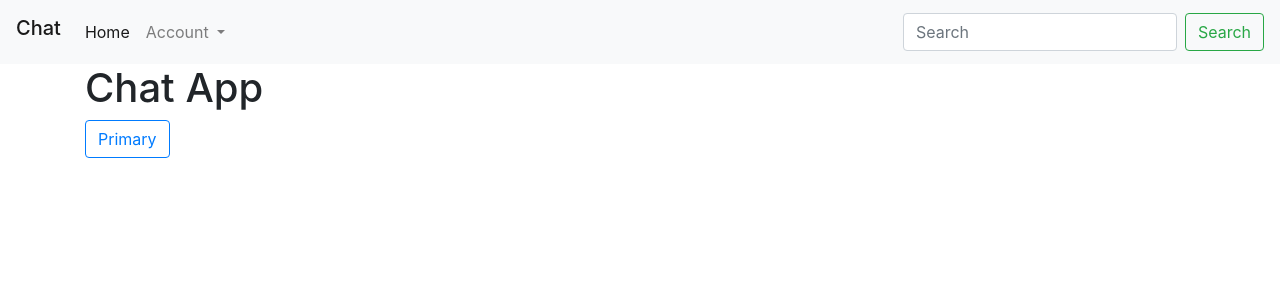
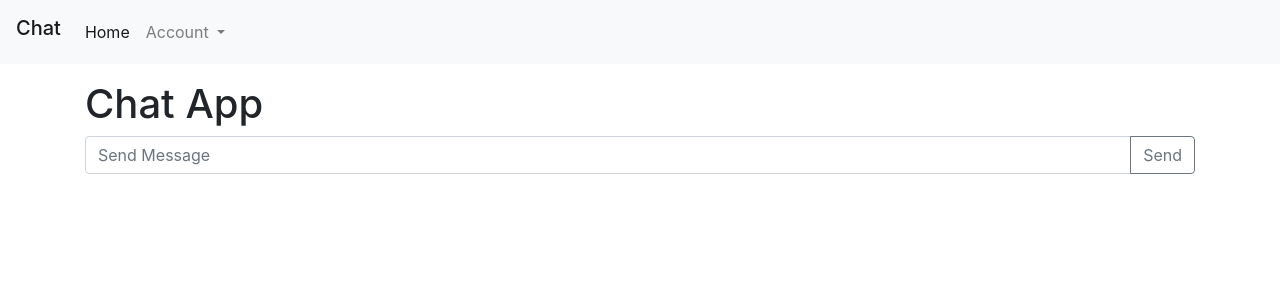
Before and after one commit to doerikeh/OnlineChat-Socket, a Flask app: template web/templates/index.html in a window 1280 px wide. Shown: the top 300 px of the page. Run offline with Flask 2, Linux system fonts and the light colour scheme; the template is opened without the code that fills it, so the values that code supplies are empty; some libraries are stand-ins or nearby versions.

Commit message:
chat web ui

```diff
--- a/web/app.py
+++ b/web/app.py
@@ -1,7 +1,11 @@
-from flask import Flask, render_template, url_for, redirect, session, request
-#from client import Clinet
+from flask import Flask, render_template, url_for, redirect, session, request, jsonify
+from client import Clinet
+from threading import Thread
+import time
 
 
+client = None
+message = []
 
 
 app = Flask(__name__)
@@ -9,13 +13,20 @@ app.secret_key = "Halo"
 
 NAME_KEY = "name"
 
+
+def disconnected():
+    global client
+    if client:
+        client.disconnected()
+
 @app.route("/login", methods=["POST", "GET"])
 def login():
+    disconnected()
     if request.method == "POST":
         print(request.form)
-        session[NAME_KEY] = request.form["name"]
+        session[NAME_KEY] = request.form["inputName"]
         return redirect(url_for("home"))
-    return render_template("login.html")
+    return render_template("login.html", **{ "session":"session"})
 
 @app.route("/logout")
 def logout():
@@ -26,15 +37,46 @@ def logout():
 @app.route('/')
 @app.route('/home')
 def home():
+    global client
+
     if NAME_KEY not in session:
         return redirect(url_for("login"))
-    return render_template("index.html")
+
+    client = Clinet(session[NAME_KEY])
+    return render_template("index.html", **{"login":True, "session":session})
 
 
-@app.route('/run')
-def run():
-    print("clicked")
+@app.route('/send_message', methods=["GET"])
+def send_message():
+    global client
+    msg = request.args.get("val")
+    if client:
+        client.send_messages(msg)
+
+
     return "none"
 
+
+@app.route('/get_messages')
+def get_message():
+    return jsonify({"messages":message})
+
+def update_pesan():
+    global message
+    run = True
+    while run:
+        time.sleep(1)
+        if not client: continue
+        new_pesan = client.get_messages()
+        message.extend(new_pesan)
+        for msg in new_pesan:
+            print(msg)
+            if msg == "{quit}":
+                run = False
+                break
+
+
+
 if __name__ == "__main__":
+    Thread(target=update_pesan).start()
     app.run(debug=True)
--- a/web/static/index.js
+++ b/web/static/index.js
@@ -1,17 +1,31 @@
 $(function() {
-    $('a#test').bind('click', function() {
-        $.getJSON('/run', // << HERE
+    $('#sendBtn').bind('click', function() {
+        var value = document.getElementById("msg").value
+        $.getJSON('/send_message',
+            {val:value},
             function(data) {
-                // do nothing
+
             });
-        return false;
-    });
+
+
 });
 
 
-function validate(name){
-    if(name.legnth >= 2){
-        return true;
-    };
-    return false;
+window.addEventListener("load", function(){
+    var updete_loop = this.setInterval(updete_message, 100);
+    updete_message()
+});
+
+
+
+function updete_message(){
+    fetch('/get_messages')
+        .then(function(response){
+            return response.text();
+        }).then(function(text){
+            console.log(' GET response text: ');
+            document.getElementById("test").innerHTML = text;
+        });
+       return false;
+    });
 };
--- a/web/templates/base.html
+++ b/web/templates/base.html
@@ -4,24 +4,24 @@
     <meta charset="utf-8">
     <meta name="viewport" content="width=device-width, initial-scale=1, shrink-to-fit=no">
     <link rel="stylesheet" href="https://stackpath.bootstrapcdn.com/bootstrap/4.4.1/css/bootstrap.min.css" integrity="sha384-Vkoo8x4CGsO3+Hhxv8T/Q5PaXtkKtu6ug5TOeNV6gBiFeWPGFN9MuhOf23Q9Ifjh" crossorigin="anonymous">
+    <script src="https://code.jquery.com/jquery-3.2.1.slim.min.js"></script>
 
     <title>{% block title %}{% endblock %}</title>
 
   </head>
   <body>
     {% include 'navbar.html' %}
+    <!-- <div class="alert alert-primary" role="alert">
+      {% block message %}{% endblock %}
+    </div> -->
+
     <div class="container">
         {% block content %}
         {% endblock %}
     </div>
     <script src="https://ajax.googleapis.com/ajax/libs/jquery/3.4.1/jquery.min.js"></script>
     <script type="text/javascript" src="{{ url_for('static', filename='index.js') }}"></script>
-    <link href="//maxcdn.bootstrapcdn.com/bootstrap/4.0.0/css/bootstrap.min.css" rel="stylesheet" id="bootstrap-css">
-    <script src="//maxcdn.bootstrapcdn.com/bootstrap/4.0.0/js/bootstrap.min.js"></script>
-    <script src="//cdnjs.cloudflare.com/ajax/libs/jquery/3.2.1/jquery.min.js"></script>
-
-    <script src="https://code.jquery.com/jquery-3.4.1.slim.min.js" integrity="sha384-J6qa4849blE2+poT4WnyKhv5vZF5SrPo0iEjwBvKU7imGFAV0wwj1yYfoRSJoZ+n" crossorigin="anonymous"></script>
-    <script src="https://cdn.jsdelivr.net/npm/popper.js@1.16.0/dist/umd/popper.min.js" integrity="sha384-Q6E9RHvbIyZFJoft+2mJbHaEWldlvI9IOYy5n3zV9zzTtmI3UksdQRVvoxMfooAo" crossorigin="anonymous"></script>
-    <script src="https://stackpath.bootstrapcdn.com/bootstrap/4.4.1/js/bootstrap.min.js" integrity="sha384-wfSDF2E50Y2D1uUdj0O3uMBJnjuUD4Ih7YwaYd1iqfktj0Uod8GCExl3Og8ifwB6" crossorigin="anonymous"></script>
+    <script src="https://cdnjs.cloudflare.com/ajax/libs/popper.js/1.12.9/umd/popper.min.js" integrity="sha384-ApNbgh9B+Y1QKtv3Rn7W3mgPxhU9K/ScQsAP7hUibX39j7fakFPskvXusvfa0b4Q" crossorigin="anonymous"></script>
+    <script src="https://maxcdn.bootstrapcdn.com/bootstrap/4.0.0/js/bootstrap.min.js" integrity="sha384-JZR6Spejh4U02d8jOt6vLEHfe/JQGiRRSQQxSfFWpi1MquVdAyjUar5+76PVCmYl" crossorigin="anonymous"></script>
   </body>
 </html>
--- a/web/templates/index.html
+++ b/web/templates/index.html
@@ -1,9 +1,19 @@
 {% extends "base.html" %}
 
 {% block title %}Home{% endblock %}
+<!--
+{% if login %}
+{% block messsage %}{{session["name"]}}selamat anda sudah login{% endblock %}
+{% endif %} -->
+
 
 {% block content %}
+<p id="test"></p>
     <h1>Chat App</h1>
-    <button id="test" type="button" class="btn btn-outline-primary">Primary</button>
-
+    <div class="input-group mb-3">
+        <input type="text" class="form-control" placeholder="Send Message" aria-label="Message" id="msg">
+        <div class="input-group-append">
+          <button class="btn btn-outline-secondary" type="button" id="sendBtn">Send</button>
+        </div>
+      </div>
 {% endblock %}
--- a/web/templates/navbar.html
+++ b/web/templates/navbar.html
@@ -14,14 +14,11 @@
             Account
           </a>
           <div class="dropdown-menu" aria-labelledby="navbarDropdown">
-            <a class="dropdown-item" href="#">Login</a>
+            <a class="dropdown-item" href="/login">Login</a>
             <a class="dropdown-item" href="#">Logout</a>
           </div>
         </li>
       </ul>
-      <form class="form-inline my-2 my-lg-0">
-        <input class="form-control mr-sm-2" type="search" placeholder="Search" aria-label="Search">
-        <button class="btn btn-outline-success my-2 my-sm-0" type="submit">Search</button>
-      </form>
+
     </div>
   </nav>
```
Also changed, not shown: web/client/client.py (+9 -3 lines), web/templates/login.html (+7 -9 lines).
